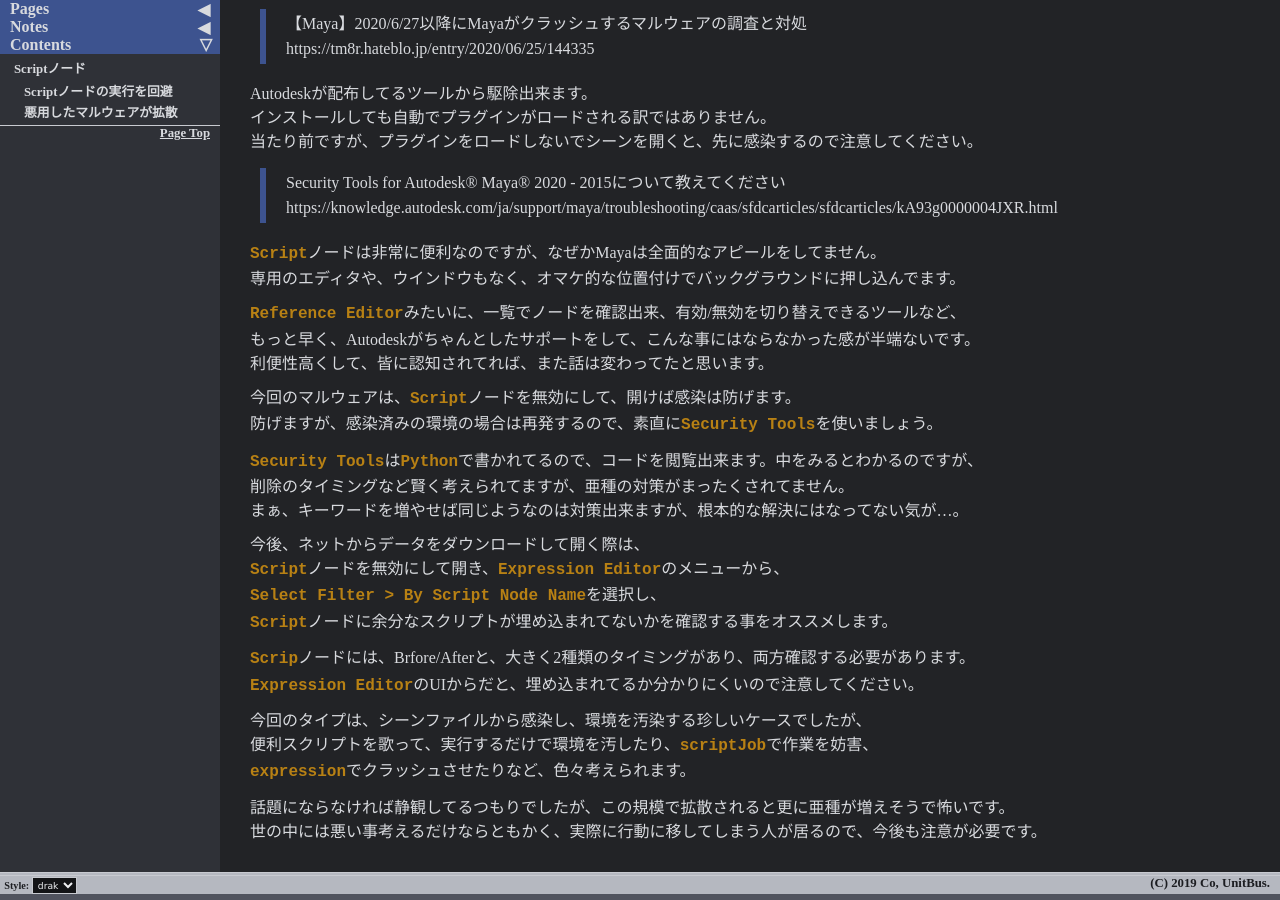
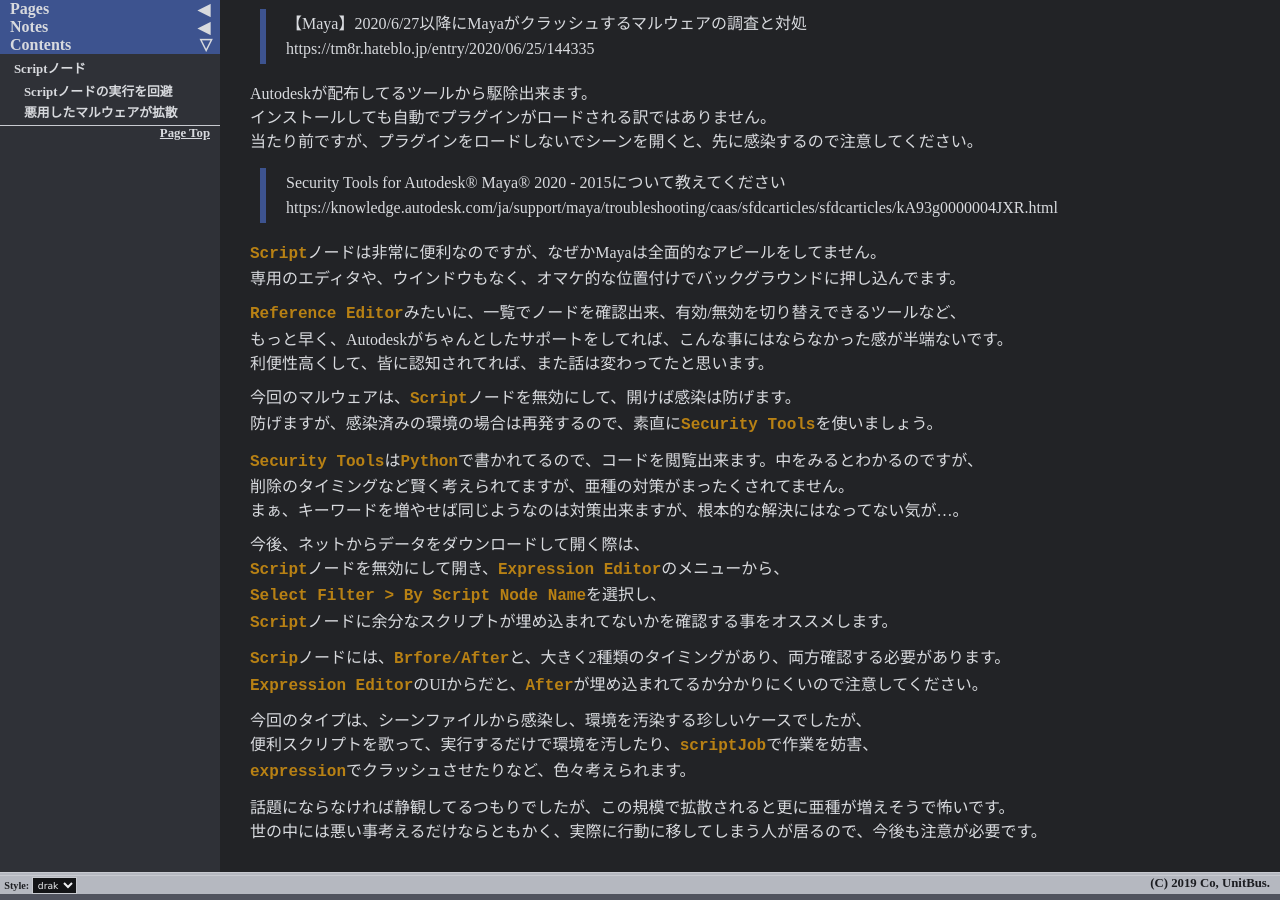
Before and after one commit to unitbus/unitbus.github.io, a Jekyll site: the page built from pages/notes/maya/basic.md, in a window 1280 px wide and 900 px high, scrolled down 509 px. Built offline with Jekyll 4.4.1, drawn with Linux system fonts in a browser that asks for light colours.

Commit message:
Update basic.md

```diff
--- a/pages/notes/maya/basic.md
+++ b/pages/notes/maya/basic.md
@@ -42,7 +42,7 @@
 専用のエディタや、ウインドウもなく、オマケ的な位置付けでバックグラウンドに押し込んでます。
 
 `Reference Editor`みたいに、一覧でノードを確認出来、有効/無効を切り替えできるツールなど、
-もっと早く、Autodeskがちゃんとしたサポートをして、こんな事にはならなかった感が半端ないです。
+もっと早く、Autodeskがちゃんとしたサポートをしてれば、こんな事にはならなかった感が半端ないです。
 利便性高くして、皆に認知されてれば、また話は変わってたと思います。
 
 今回のマルウェアは、`Script`ノードを無効にして、開けば感染は防げます。
@@ -57,8 +57,8 @@
 `Select Filter > By Script Node Name`を選択し、
 `Script`ノードに余分なスクリプトが埋め込まれてないかを確認する事をオススメします。
 
-`Scrip`ノードには、Brfore/Afterと、大きく2種類のタイミングがあり、両方確認する必要があります。
-`Expression Editor`のUIからだと、埋め込まれてるか分かりにくいので注意してください。
+`Scrip`ノードには、`Brfore/After`と、大きく2種類のタイミングがあり、両方確認する必要があります。
+`Expression Editor`のUIからだと、`After`が埋め込まれてるか分かりにくいので注意してください。
 
 今回のタイプは、シーンファイルから感染し、環境を汚染する珍しいケースでしたが、
 便利スクリプトを歌って、実行するだけで環境を汚したり、`scriptJob`で作業を妨害、
```
